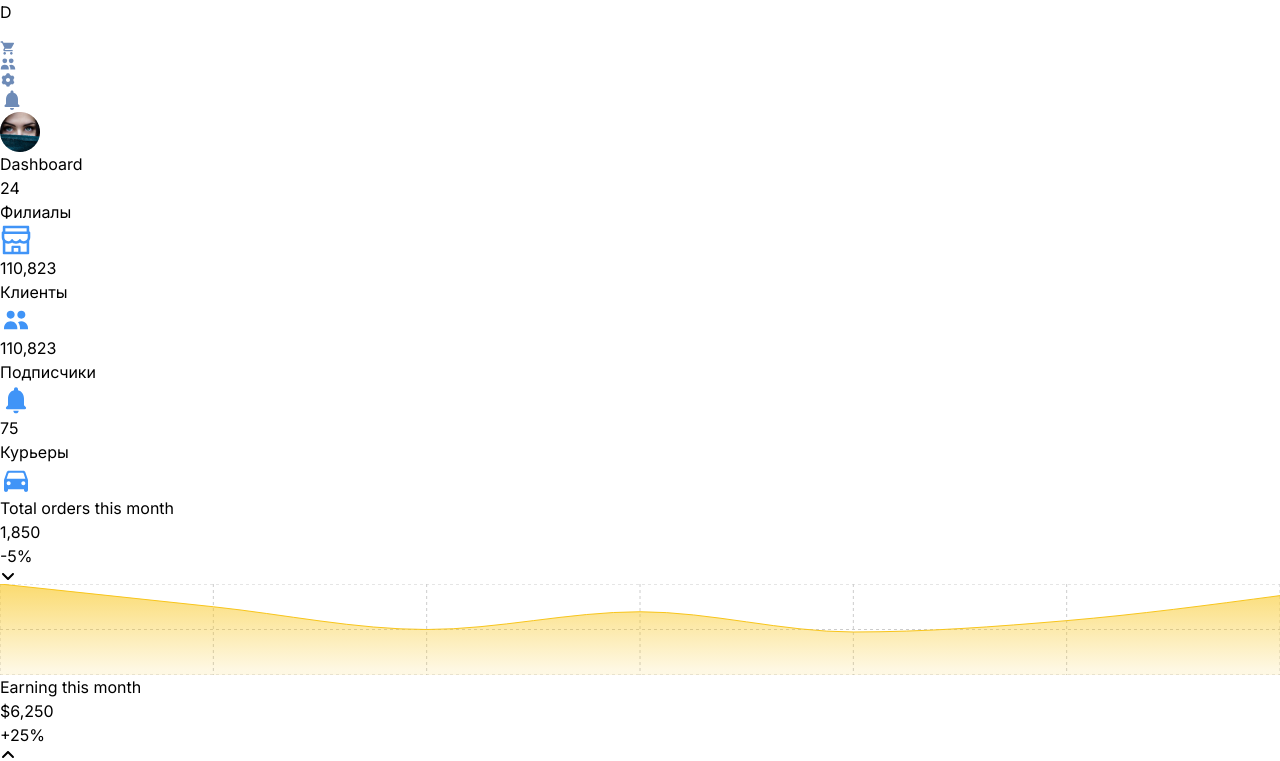
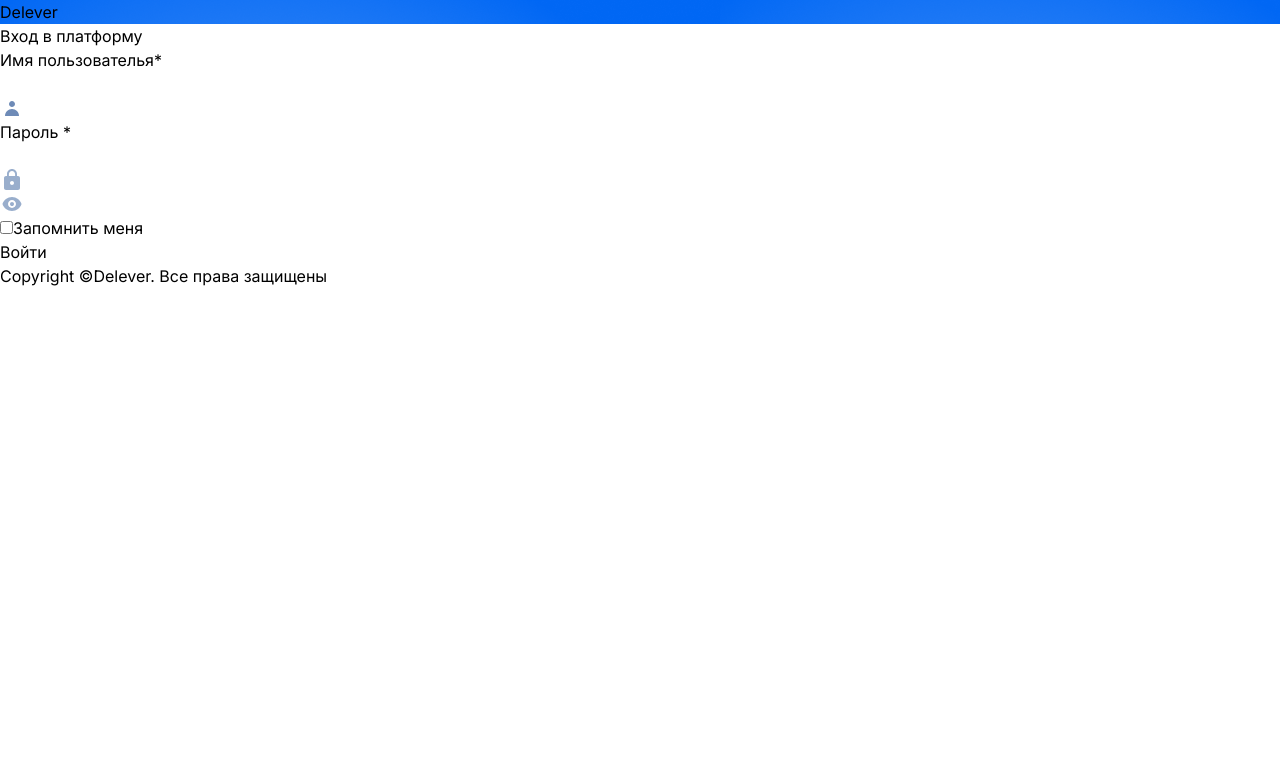
Before and after one commit to muslimbek02/admin-panel-react, a React (Vite) app: page / in a window 1280 px wide. Shown: the top 761 px of the page. Built offline with nearby package versions, Linux system fonts and the light colour scheme.

Commit message:
last commit changes

```diff
--- a/src/App.jsx
+++ b/src/App.jsx
@@ -10,9 +10,9 @@ function App() {
   return (
     <BrowserRouter>
       <Routes>
-        <Route path="/" element={<Dashboard />} />
+        <Route path="/" element={<Login />} />
         <Route path="/login" element={<Login />} />
-        <Route path="/dashboard" element={<Home />} />
+        <Route path="/dashboard" element={<Dashboard />} />
         <Route path="/order" element={<OrderPage />} />
       </Routes>
     </BrowserRouter>
--- a/src/components/Aside/index.jsx
+++ b/src/components/Aside/index.jsx
@@ -7,7 +7,7 @@ import Notifications from "../../assets/notifications.svg";
 import Ellipse from "../../assets/Ellipse.png";
 
 const links = [
-  {href: '/', icon: <MdAnalytics />},
+  {href: '/dashboard', icon: <MdAnalytics />},
   {href: '/order', icon: <MdShoppingCart /> },
   {href: '/clients', icon: <HiUsers />},
   {href: '/settings', icon: <RiSettings3Fill />},
--- a/src/pages/Login.jsx
+++ b/src/pages/Login.jsx
@@ -1,10 +1,29 @@
-import {} from "react";
-import CompImg from "../assets/comp-img.svg";
+import { useState } from "react";
 import UserIcon from "../assets/User.svg";
 import LockIcon from "../assets/lock.svg";
 import EyeIcon from "../assets/Eye.svg";
+import { useNavigate } from "react-router-dom";
 
 const Login = () => {
+  const [user, setUser] = useState({ userName: "", userPassword: "" });
+  const navigate = useNavigate();
+
+  const handleSubmit = (evt) => {
+    evt.preventDefault();
+    if (user.userName && user.userPassword) {
+      if (user.userName === "admin" && user.userPassword === "admin") {
+        navigate("/dashboard");
+      } else {
+        alert("parol yoki login xato!");
+      }
+    } else {
+      alert("Iltimos formni to'ldiring");
+    }
+  };
+  const handleChange = (evt) => {
+    setUser({ ...user, [evt.target.name]: evt.target.value });
+  };
+
   return (
     <div className="w-full flex">
       <div className="w-1/2 px-[41px] login-bg h-screen">
@@ -19,7 +38,7 @@ const Login = () => {
 
         {/* ------ Login form -----  */}
 
-        <form className="mt-[40px]">
+        <form method="POST" className="mt-[40px]" onSubmit={handleSubmit}>
           <label
             htmlFor="userName"
             className="text-[#1A2024] font-semibold inline-block mb-[8px]"
@@ -30,6 +49,9 @@ const Login = () => {
             <input
               id="userName"
               name="userName"
+              onChange={handleChange}
+              value={user.userName}
+              required
               type="text"
               className="w-full text-black text-[14px] p-[12px] pl-[48px] rounded-[8px] border border-[#6E8BB74D]"
             />
@@ -49,6 +71,9 @@ const Login = () => {
             <input
               id="userPassword"
               name="userPassword"
+              onChange={handleChange}
+              value={user.userPassword}
+              required
               type="password"
               className="w-full text-black text-[14px] p-[12px] pl-[48px] rounded-[8px] border border-[#6E8BB74D]"
             />
--- a/src/pages/OrderPage.jsx
+++ b/src/pages/OrderPage.jsx
@@ -31,7 +31,7 @@ const OrderPage = () => {
           </div>
           <div className="flex items-center">
             <DateOrder />
-            <Popover trigger={'click'} content={<OrderTableCols/>}>
+            <Popover trigger={'click'} placement={'bottomLeft'} content={<OrderTableCols/>}>
               <button className="ml-[24px] text-[#303940] flex items-center">
                 <FaTableColumns className="mr-[12px]" />
                 Столбцы
```
